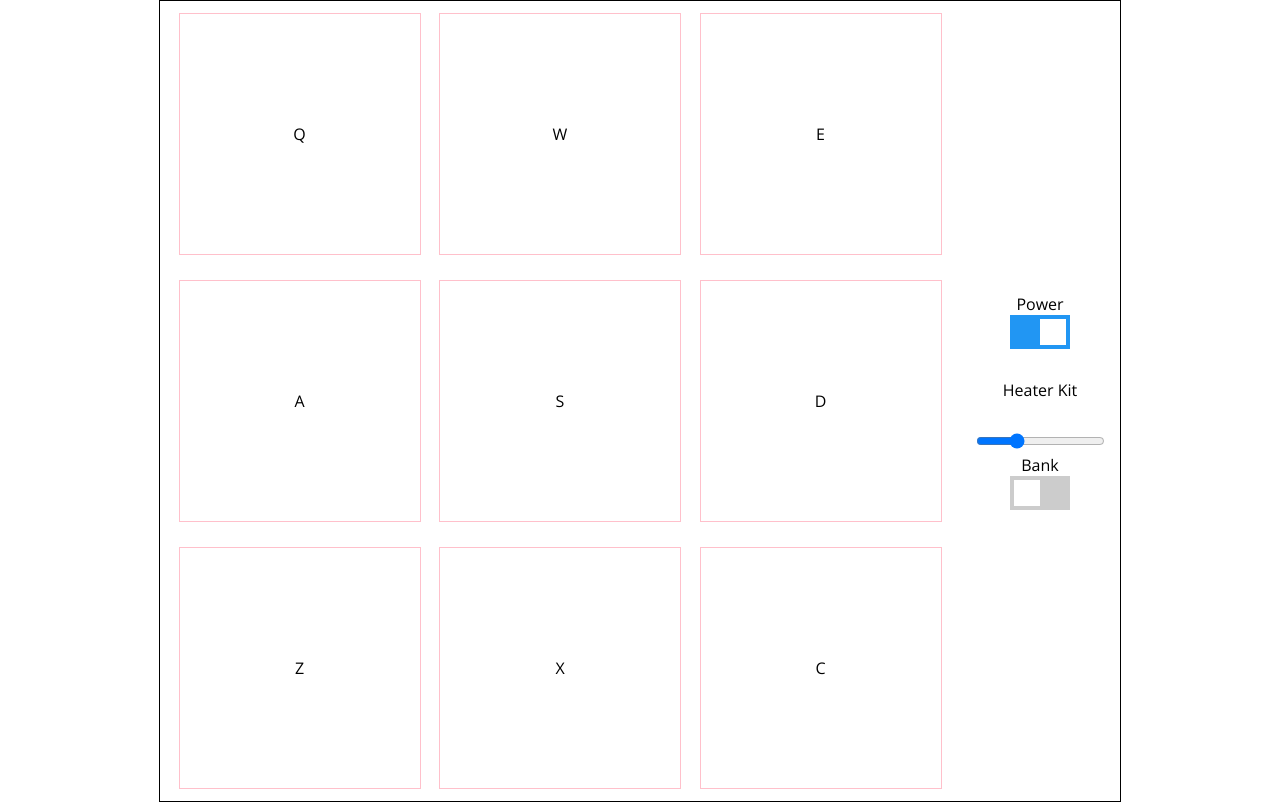
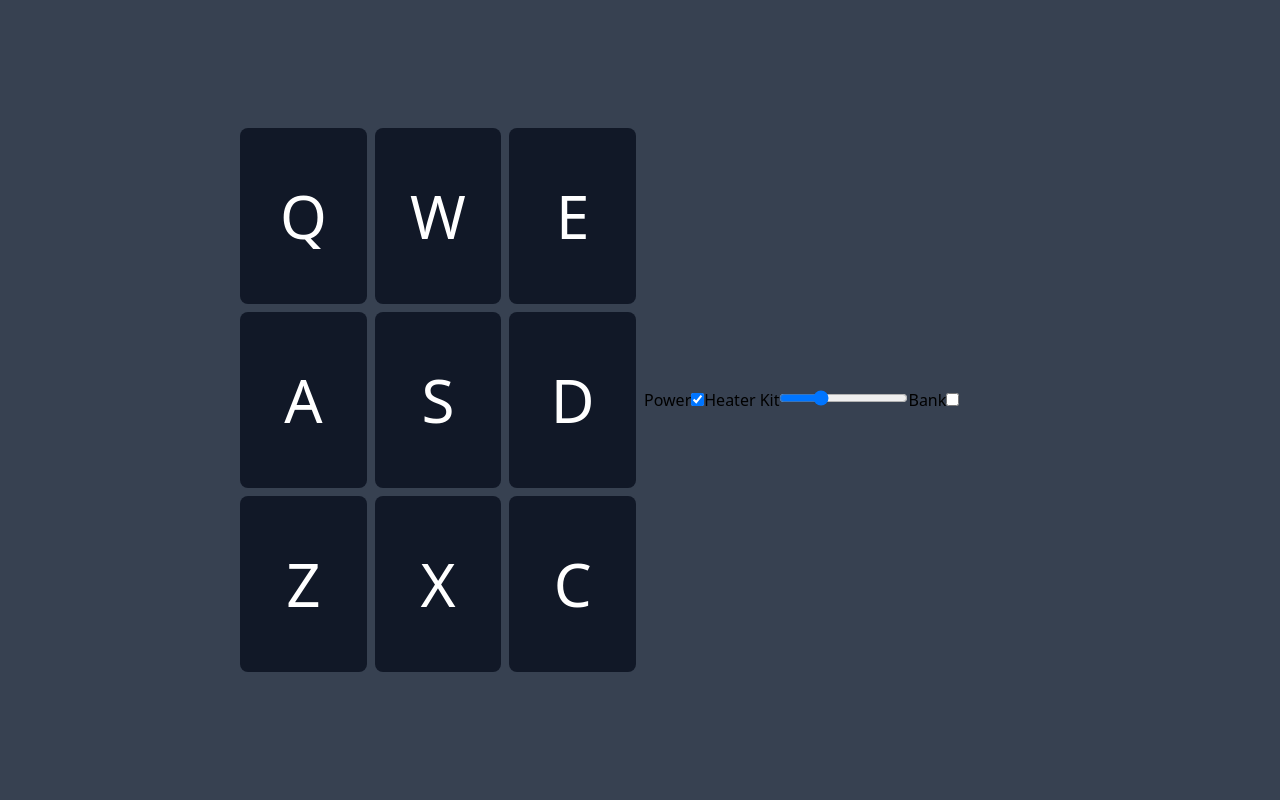
Before and after one commit to balomus/drum-machine, a React (Create React App) app: page / in a window 1280 px wide. Built offline with nearby package versions, Linux system fonts and the light colour scheme.

Commit message:
Working on re-styling buttons.

```diff
--- a/package.json
+++ b/package.json
@@ -39,6 +39,9 @@
     ]
   },
   "devDependencies": {
-    "gh-pages": "^3.2.3"
+    "autoprefixer": "^10.4.2",
+    "gh-pages": "^3.2.3",
+    "postcss": "^8.4.6",
+    "tailwindcss": "^3.0.23"
   }
 }
--- a/src/App.js
+++ b/src/App.js
@@ -251,7 +251,7 @@ function App() {
 
   return (
     <div className="App wrapper" id="drum-machine">
-      <div className="container">
+      <div className="main-grid">
         <DrumPad currentBank={currentBank} playSound={playSound}></DrumPad>
         <Controls power={power} setPower={setPower} currentBank={currentBank} setBank={setBank} bankEmpty={bankEmpty} volume={volume} setVolume={setVolume} bankOne={bankOne} bankTwo={bankTwo} selectedBank={selectedBank} setSelectedBank={setSelectedBank} display={display} setDisplay={setDisplay}></Controls>
       </div>
--- a/src/Button.js
+++ b/src/Button.js
@@ -6,7 +6,7 @@ const Button = (props) => {
 
     return (
         <div className="button" onClick={handleClick}>
-            {props.button}<br></br>
+            {props.button}
             <audio id={props.id} src={`${props.url}`}></audio>
         </div>
      );
--- a/src/Controls.js
+++ b/src/Controls.js
@@ -37,7 +37,7 @@ const Controls = (props) => {
     }
 
     return (
-        <div id="controls">
+        <div id="controls" class="controls">
             <div>Power</div>
             <label className="switch">
                 <input type="checkbox" checked={props.power} onChange={togglePower}/>
--- a/src/DrumPad.js
+++ b/src/DrumPad.js
@@ -4,7 +4,7 @@ import Button from "./Button";
 const DrumPad = ({currentBank, playSound}) => {
 
     return (
-        <div id="drum-pad">
+        <div id="drum-pad" class="drumpad-grid">
             {currentBank.map((current) => {
                 return (
                     <Button button={current.button} id={current.id} key={current.id} playSound={playSound} url={current.url}></Button>
--- a/src/index.css
+++ b/src/index.css
@@ -1,5 +1,27 @@
+@tailwind base;
+@tailwind components;
+@tailwind utilities;
+
+@layer components {
+  .wrapper {
+    @apply h-screen bg-gray-700 flex flex-col justify-center items-center text-center;
+  }
+  .main-grid {
+    @apply container grid gap-2 grid-cols-1 md:grid-cols-2 mx-auto px-8 lg:px-32 xl:px-60;
+  }
+  .drumpad-grid {
+    @apply grid gap-2 grid-cols-3 content-center;
+  }
+  .button {
+    @apply rounded-lg bg-gray-900 text-white text-6xl h-32 md:h-32 lg:h-36 xl:h-44 flex items-center justify-center;
+  }
+  .controls {
+    @apply flex items-center;
+  }
+}
+
 /* 0 - 965px */
-@media (max-width: 965px) {
+/* @media (max-width: 965px) {
   .container {
     max-width: 100%;
   }
@@ -20,9 +42,9 @@
     display: flex;
     margin: 1em;
   }
-}
+} */
 /* 965px+ */
-@media (min-width: 965px) {
+/* @media (min-width: 965px) {
   .container {
     max-width: 70em;
   }
@@ -88,10 +110,10 @@ body {
 
 #display {
   text-align: center;
-}
+} */
 
 /* Toggle Switch CSS from here: https://www.w3schools.com/howto/howto_css_switch.asp */
-.switch {
+/* .switch {
   position: relative;
   display: inline-block;
   width: 60px;
@@ -140,5 +162,5 @@ input:checked + .slider:before {
   -webkit-transform: translateX(26px);
   -ms-transform: translateX(26px);
   transform: translateX(26px);
-}
+} */
 /* END Toggle Switch CSS */
--- /dev/null
+++ b/tailwind.config.js
@@ -0,0 +1,9 @@
+module.exports = {
+  content: [
+    "./src/**/*.{js,jsx,ts,tsx}",
+  ],
+  theme: {
+    extend: {},
+  },
+  plugins: [],
+}
```
Also changed, not shown: 1 other file (tests, documents, lock files or other folders).
